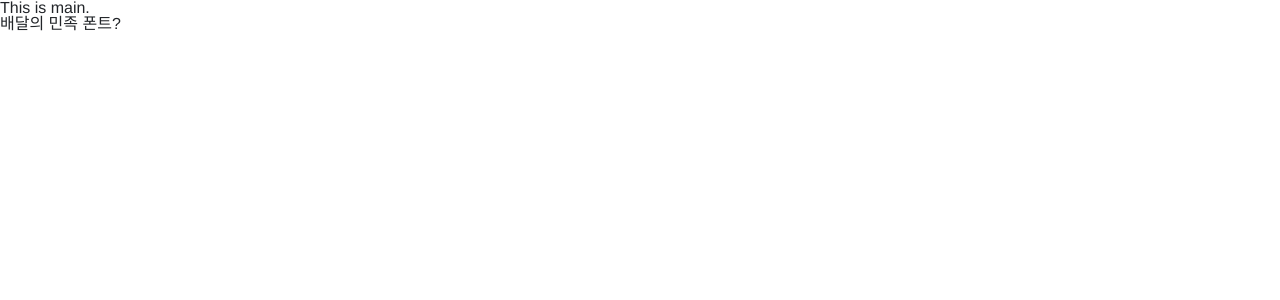
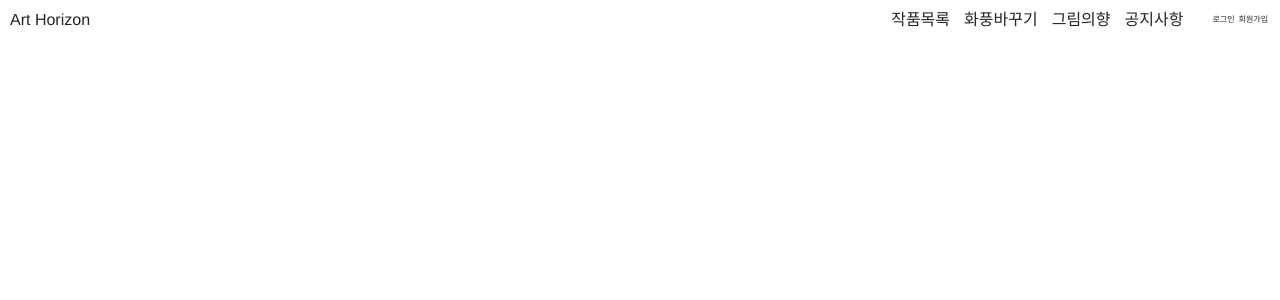
Before and after one commit to thstmddns/ArtHorizon, a React (Create React App) app in the folder frontend/: page / in a window 1280 px wide. Shown: the top 300 px of the page. Built offline with nearby package versions, Linux system fonts and the light colour scheme.

Commit message:
[S07P22D201-39] Feat-fe: 네비게이션 바 구현

```diff
--- a/frontend/package.json
+++ b/frontend/package.json
@@ -6,10 +6,13 @@
     "@testing-library/jest-dom": "^5.16.5",
     "@testing-library/react": "^13.4.0",
     "@testing-library/user-event": "^13.5.0",
+    "bootstrap": "^5.2.1",
     "localforage": "^1.10.0",
     "match-sorter": "^6.3.1",
     "react": "^18.2.0",
+    "react-bootstrap": "^2.5.0",
     "react-dom": "^18.2.0",
+    "react-icons": "^4.4.0",
     "react-router-dom": "^6.4.0",
     "react-scripts": "5.0.1",
     "sort-by": "^1.2.0",
--- /dev/null
+++ b/frontend/src/components/navigation/Navigation.jsx
@@ -0,0 +1,112 @@
+import React, { useState } from "react";
+import { Link } from "react-router-dom";
+import styled from "styled-components";
+
+// import { FaUserCircle } from "react-icons/fa";
+
+const Navigation = () => {
+  const isLogin = true;
+  return (
+    <Navbar>
+      <Leftdiv>Art Horizon</Leftdiv>
+      <Rowul>
+        <Sepli>
+          <StyledLink to="/pieces">작품목록</StyledLink>
+        </Sepli>
+        <Sepli>
+          <StyledLink to="/styletransfer">화풍바꾸기</StyledLink>
+        </Sepli>
+        <Sepli>
+          <StyledLink to="/whatkind">그림의향</StyledLink>
+        </Sepli>
+        <Sepli>
+          <StyledLink to="/help">공지사항</StyledLink>
+        </Sepli>
+      </Rowul>
+      {!isLogin ? (
+        <Rightdiv>
+          <Style2Link to="/registpiece">작품등록</Style2Link>
+          <Style2Link to="/mypage">마이페이지</Style2Link>
+          <Style2Link to="/usermodify">회원정보수정</Style2Link>
+          {/* onclick시 로그아웃하도록 설정 */}
+          <Style2Link>로그아웃</Style2Link>
+        </Rightdiv>
+      ) : (
+        <Rightdiv>
+          <Style2Link to="/login">로그인</Style2Link>
+          <Style2Link to="/signup">회원가입</Style2Link>
+        </Rightdiv>
+      )}
+    </Navbar>
+  );
+};
+
+export default Navigation;
+
+const Navbar = styled.div`
+  display: flex;
+  flex-direction: row;
+  justify-content: space-between;
+  align-items: center;
+  position: sticky;
+  top: 0;
+  z-index: 999;
+  height: 40px;
+`;
+
+const Rowul = styled.ul`
+  display: flex;
+  flex-direction: row;
+  margin-left: auto;
+  margin-right: 20px;
+`;
+
+const Sepli = styled.li`
+  margin: 0 5px;
+`;
+
+const Leftdiv = styled.div`
+  margin-left: 10px;
+`;
+
+const Rightdiv = styled.div`
+  margin-right: 10px;
+  display: flex;
+  flex-direction: row;
+`;
+
+const StyledLink = styled(Link)`
+  text-decoration: none;
+  font-size: 1em;
+  margin: 0 2px;
+
+  &:focus,
+  &:hover,
+  &:visited,
+  &:link,
+  &:active {
+    text-decoration: none;
+  }
+`;
+
+const Style2Link = styled(Link)`
+  text-decoration: none;
+  font-size: 0.5em;
+  margin: 0 2px;
+
+  &:focus,
+  &:hover,
+  &:visited,
+  &:link,
+  &:active {
+    text-decoration: none;
+  }
+`;
+
+// const DropdownLi = styled.li`
+//   width: calc(var(--nav-size) * 0.8);
+//   display: flex;
+//   justify-content: center;
+//   align-items: center;
+//   transition: all;
+// `;
--- a/frontend/src/pages/home/Home.jsx
+++ b/frontend/src/pages/home/Home.jsx
@@ -1,10 +1,10 @@
 import * as React from "react";
+import Navigation from "../../components/navigation/Navigation";
 
 const Main = () => {
   return (
     <div>
-      <div>This is main.</div>
-      <div>배달의 민족 폰트?</div>
+      <Navigation />
     </div>
   );
 };
```
Also changed, not shown: 1 other file (tests, documents, lock files or other folders).
